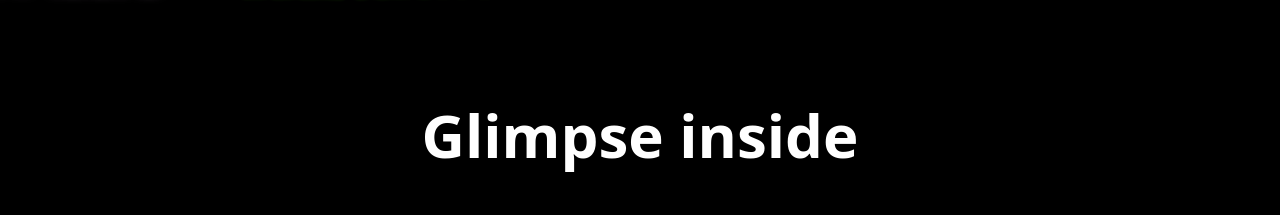
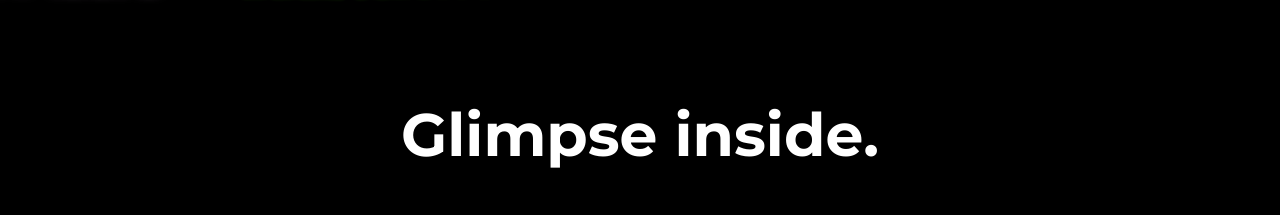
Before and after one commit to abelureste/sakemamawebsiteV2, a React (Vite) app: page / in a window 1280 px wide. Shown: the part 2035-2250 px from the top of the page. Built offline with nearby package versions, Linux system fonts and the light colour scheme.

Commit message:
Stylistic changes

```diff
--- a/components/Navbar.jsx
+++ b/components/Navbar.jsx
@@ -55,7 +55,7 @@ const Navbar = () => {
 
   return (
     <nav className="relative">
-      <div className="container mx-auto px-6 py-6 h-48 md:h-72"> {/* Adjusted height for mobile */}
+      <div className="container mx-auto px-6 py-6 h-32 sm:h-48 lg:h-72"> {/* Adjusted height for mobile */}
         <div className="flex items-center justify-between h-full">
 
           {/* Left-aligned navigation links for desktop */}
@@ -64,7 +64,7 @@ const Navbar = () => {
               <a
                 key={link.label}
                 href={link.href}
-                className="text-white hover:text-gray-400 transition-colors duration-300"
+                className="text-white hover:text-gray-400 md:text-md lg:text-xl transition-colors duration-300"
               >
                 {link.label}
               </a>
@@ -74,7 +74,7 @@ const Navbar = () => {
           {/* Centered Logo */}
           <div className="absolute left-1/2 top-1/2 -translate-x-1/2 -translate-y-1/2">
             <a href="#" className="text-2xl font-bold">
-                <img src={sakemamalogo} className='w-48 md:w-72 drop-shadow-sm drop-shadow-gray-400'></img> {/* Responsive width */}
+                <img src={sakemamalogo} className='w-56 md:w-72 lg:w-96 drop-shadow-sm drop-shadow-gray-400'></img> {/* Responsive width */}
             </a>
           </div>
 
--- a/index.html
+++ b/index.html
@@ -5,6 +5,10 @@
     <link rel="icon" href="../src/assets/bomb.png" />
     <meta name="viewport" content="width=device-width, initial-scale=1.0" />
     <title>Sake Mama</title>
+
+    <link rel="preconnect" href="https://fonts.googleapis.com">
+    <link rel="preconnect" href="https://fonts.gstatic.com" crossorigin>
+    <link href="https://fonts.googleapis.com/css2?family=Montserrat:ital,wght@0,100..900;1,100..900&family=Nunito:ital,wght@0,200..1000;1,200..1000&display=swap" rel="stylesheet">
   </head>
   <body>
     <div id="root"></div>
--- a/src/App.jsx
+++ b/src/App.jsx
@@ -86,7 +86,7 @@ function App() {
         {/* Images card */}
         <div id='images' className="container mx-auto p-8 md:p-12 rounded-xl mt-8">
             <div className="text-center mb-8">
-                <p className="text-2xl sm:text-4xl md:text-6xl font-bold text-white"> Glimpse inside</p>
+                <p className="text-2xl sm:text-4xl md:text-6xl font-bold text-white"> Glimpse inside.</p>
             </div>
 
             <ImageGrid images={gridImages} />
--- a/src/index.css
+++ b/src/index.css
@@ -1,7 +1,7 @@
 @import 'tailwindcss';
 
 :root{
-    font-family: system-ui, -apple-system, BlinkMacSystemFont, 'Segoe UI', Roboto, Oxygen, Ubuntu, Cantarell, 'Open Sans', 'Helvetica Neue', sans-serif;
+    font-family: montserrat, system-ui, -apple-system, BlinkMacSystemFont, 'Segoe UI', Roboto, Oxygen, Ubuntu, Cantarell, 'Open Sans', 'Helvetica Neue', sans-serif;
     background: black;
 }
 
```
